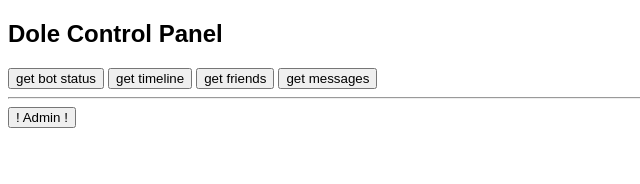
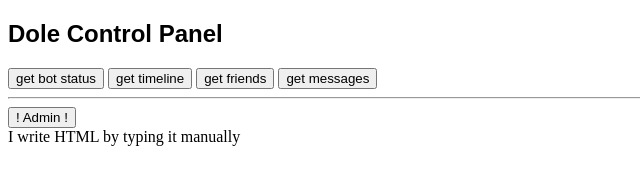
Before and after one commit to Kelrit402/Dole_Control_center, a plain HTML site: page index.html in a window 1280 px wide. Shown: the whole page, without its empty margins (0-640 px from the left). Drawn offline with Linux system fonts and the light colour scheme.

Commit message:
Update index.html

```diff
--- a/index.html
+++ b/index.html
@@ -79,6 +79,7 @@
     </div>
 
     <div class="contents" id="contentsbox">
+        <label>I write HTML by typing it manually</label>
     </div>
 
     <script>
```
